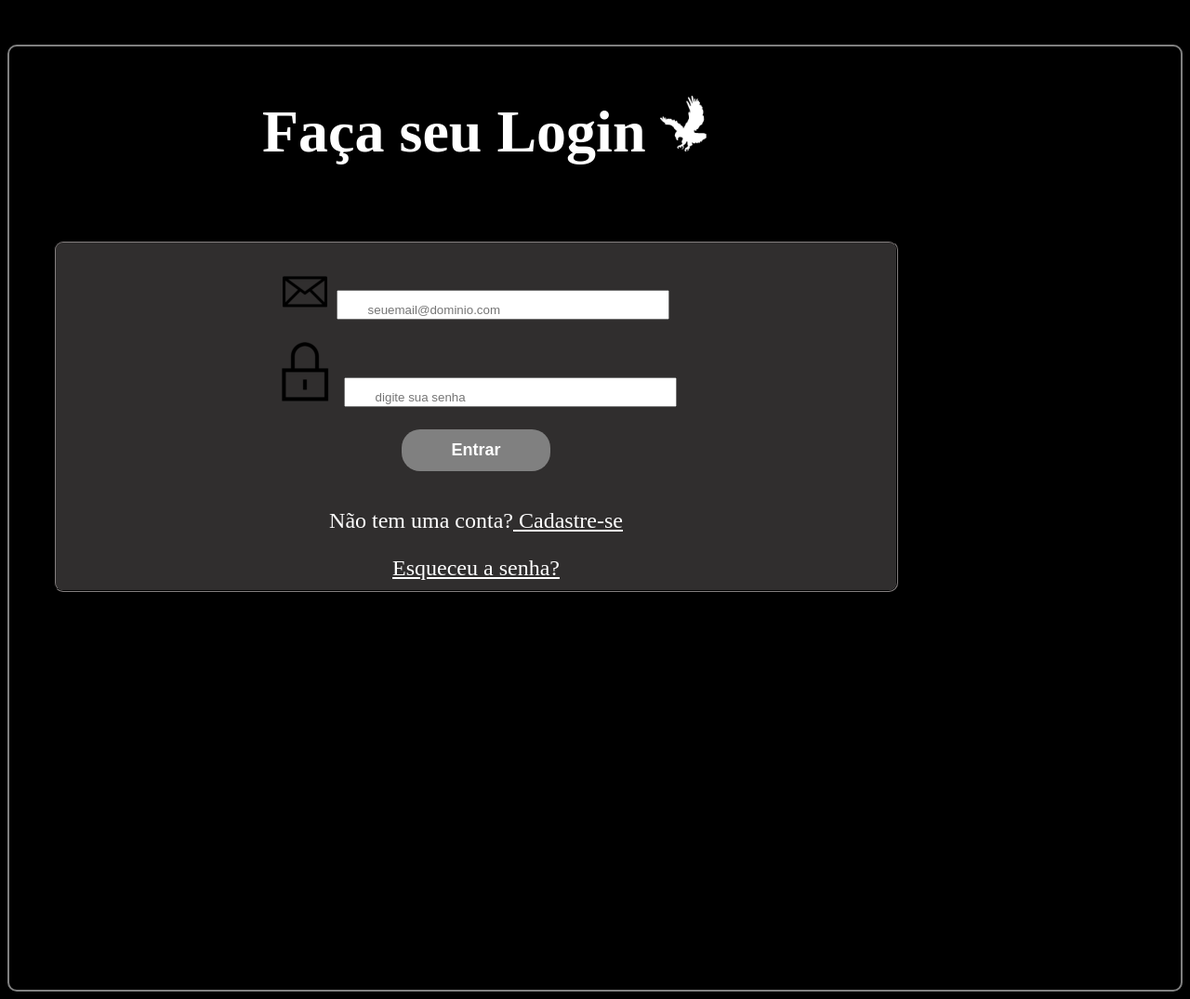
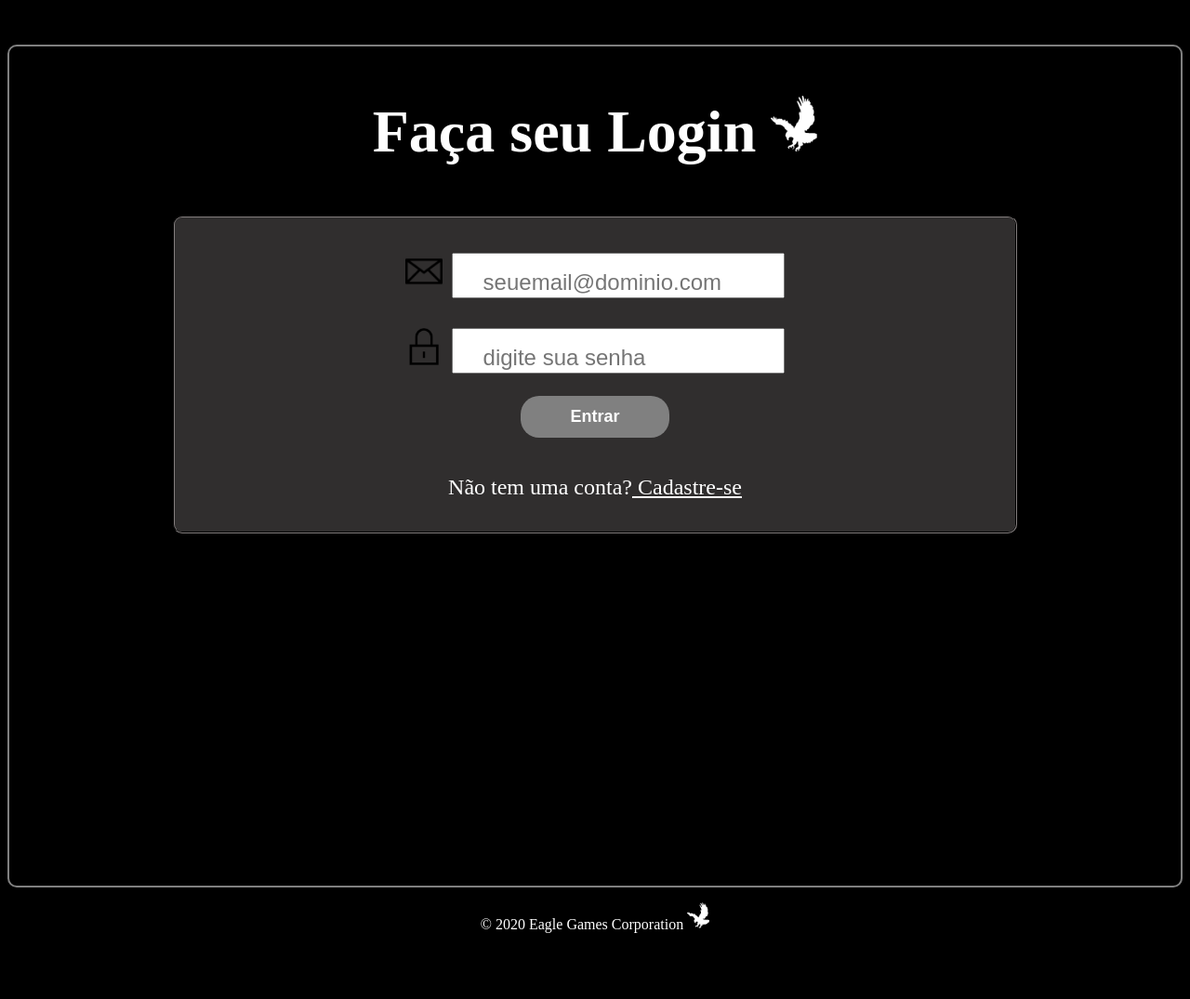
Before and after one commit to LucasAguiar-br/PI_2, a PHP site: page /PI_2/login.html in a window 1280 px wide. Shown: the part 56-1131 px from the top of the page at 93% size. After the commit the page ends 1060 px from the top, so only its background shows below. Run offline with PHP 8.4, Linux system fonts and the light colour scheme.

Commit message:
alterações no login, footer e organização

```diff
--- a/index.html
+++ b/index.html
@@ -126,6 +126,9 @@
       </div>
 
     </main>
+    <footer>
+      <p class="footer"> © 2020 Eagle Games Corporation <img class="icon2" src="imagens/logo.png" alt="Logo da Eagle Games" ></p>
+    </footer>
 
   </body>
 
--- a/login.html
+++ b/login.html
@@ -15,10 +15,10 @@
 					<ul>
                         <li><a href="index.html"><img src="imagens/logo.png" alt="Logo da Eagle Games" ></a></li>
 						<li><a href="index.html">Home</a></li>
-						<li><a href="review.html">Review</a></li>
+						<li><a href="review.php">Review</a></li>
                         <li><a href="sobre.html">Sobre nós</a></li>
                         <li><a href="login.html">Login</a></li>
-                        <li><a href="cadastro.html">Cadastre-se</a></li>
+                        <li><a href="cadastro.php">Cadastre-se</a></li>
 					</ul>
 				</nav>
 			</div>
@@ -44,9 +44,6 @@
                     <div class="link">
                         <p>Não tem uma conta?<a class="redefinir" href="cadastro.html"> Cadastre-se </a></p>
                     </div>
-                    <div class="link">
-                        <a class="redefinir" href="redefinir.html"> Esqueceu a senha?</a>
-                    </div>
 
                 </fieldset>
 
@@ -54,6 +51,7 @@
 
         </main>
         <footer>
+            <p class="footer"> © 2020 Eagle Games Corporation <img class="icon2" src="imagens/logo.png" alt="Logo da Eagle Games" ></p>
 
         </footer>
     </body>
--- a/sobre.html
+++ b/sobre.html
@@ -38,6 +38,9 @@
         todos os usuários podem compartilhar a experiência que tiveram através das reviews realizadas por nosso time.
       </p>
     </div>
+    <footer>
+      <p class="footer"> © 2020 Eagle Games Corporation <img class="icon2" src="imagens/logo.png" alt="Logo da Eagle Games" ></p>
+    </footer>
   </body>
 
 </html>
--- a/style.css
+++ b/style.css
@@ -52,3 +52,12 @@ nav a:hover {
 p {
   color: white;
 }
+.footer {
+  text-align: center;
+}
+.icon2{
+  width: 1.5rem;
+  margin-left: 0.7rem;
+  margin-top: 0.5rem;
+  margin: auto;
+}
--- a/style_form.css
+++ b/style_form.css
@@ -5,6 +5,7 @@ fieldset {
     background-color: rgb(48, 46, 46);
     border-radius: 10px;
     margin-top: 5rem;
+    margin: auto;
 }
 .formulario {
     margin-top: 0.5rem;
@@ -40,22 +41,21 @@ main {
     border-radius: 10px;
     padding-bottom: 30%;
 }
-.checkbox {
-    margin-top: 1.5rem;
-    text-align: center;
-}
+
 .icon {
     margin-right: 0.2rem;
     margin-top: 1rem;
+    width: 2.5rem;
 }
 #nome,
 #email,
 #senha,
 #avatar {
-    padding-top: 0.8rem;
+    padding-top: 1rem;
     padding-left: 2rem;
-    margin-top: 1rem;
+    margin-top: 1.5rem;
     width: 20rem;
+    font-size: 1.5rem;
 }
 
 .link {
@@ -82,5 +82,5 @@ main {
 h2{
     color: white;
     font-size: 4rem;
-    margin-left: 17rem;
+    text-align: center;
 }
```
Also changed, not shown: cadastro.php (+4 -11 lines), redefinir.html (deleted, +0 -54 lines), review.php (+16 -29 lines).
